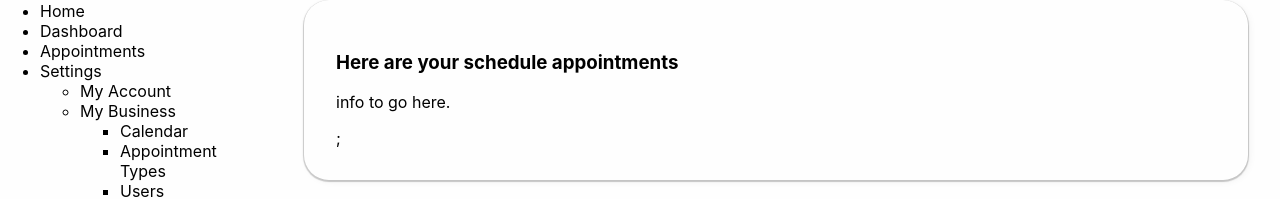
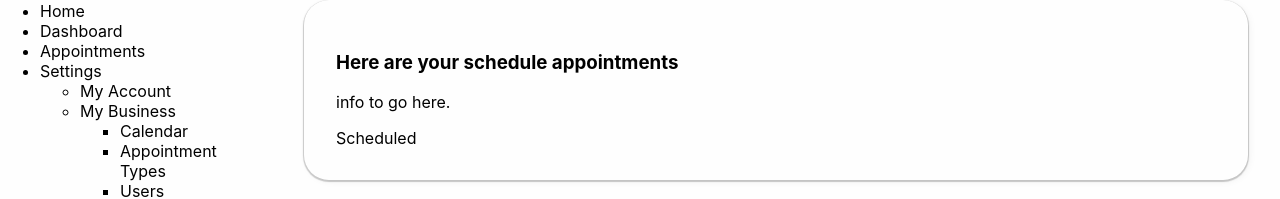
Before and after one commit to ErikPlachta/Calendari, a React (Create React App) app in the folder client/: page / in a window 1280 px wide. Shown: the part 137-336 px from the top of the page. Built offline with nearby package versions, Linux system fonts and the light colour scheme.

Commit message:
Add working basic concept of getting appointment data

```diff
--- a/client/src/assets/json/business.json
+++ b/client/src/assets/json/business.json
@@ -42,7 +42,36 @@
                                         }
                                     }
         },
-        "Appointment_Type"  :   ["0000-0000"],
+        "Appointment_Type"  :   {
+            "0000-0000" : {
+                "_id"           :   "0000-0000",
+                "name"          :   "General",
+                "description"   :   "Schedule an appointment with ${brand_name}.",
+                "date_time"          :   "${date_time}",
+                "Details"        :   {
+                                        "subject"       : "",
+                                        "date"          : "",
+                                        "duration"      : "",
+                                        "time_Start"    : "",
+                                        "timezone"      : "",
+                                        "client"        : {
+                                                            "name": "",
+                                                            "email": "",
+                                                            "phone": ""
+                                        }
+                },
+                "Users"         :   [
+                                        "0000-0000",
+                                        "1111-1111",
+                                        "2222-2222"
+                ],
+                "Appointments"  : [
+                                        "0000-0000-1111",
+                                        "0000-0000-2222",
+                                        "0000-0000-3333"
+                ]
+            }
+        },
         "Appointment"       :   {
             "0000-0000-1111" : {
                                 "_id"               :   "0000-0000-1111",
@@ -120,7 +149,36 @@
                                         }
                                     }
         },
-        "Appointment_Type"  :   ["0000-0000"],
+        "Appointment_Type"  :   {
+            "0000-0000" : {
+                "_id"           :   "0000-0000",
+                "name"          :   "General",
+                "description"   :   "Schedule an appointment with ${brand_name}.",
+                "date_time"          :   "${date_time}",
+                "Details"        :   {
+                                        "subject"       : "",
+                                        "date"          : "",
+                                        "duration"      : "",
+                                        "time_Start"    : "",
+                                        "timezone"      : "",
+                                        "client"        : {
+                                                            "name": "",
+                                                            "email": "",
+                                                            "phone": ""
+                                        }
+                },
+                "Users"         :   [
+                                        "0000-0000",
+                                        "1111-1111",
+                                        "2222-2222"
+                ],
+                "Appointments"  : [
+                                        "0000-0000-1111",
+                                        "0000-0000-2222",
+                                        "0000-0000-3333"
+                ]
+            }
+        },
         "Appointment"       :   {
             "0000-0000-2222" : {
                 "_id"           :   "0000-0000-2222",
@@ -198,7 +256,36 @@
                                         }
                                     }
         },
-        "Appointment_Type"  :   ["0000-0000"],
+        "Appointment_Type"  :   {
+            "0000-0000" : {
+                "_id"           :   "0000-0000",
+                "name"          :   "General",
+                "description"   :   "Schedule an appointment with ${brand_name}.",
+                "date_time"          :   "${date_time}",
+                "Details"        :   {
+                                        "subject"       : "",
+                                        "date"          : "",
+                                        "duration"      : "",
+                                        "time_Start"    : "",
+                                        "timezone"      : "",
+                                        "client"        : {
+                                                            "name": "",
+                                                            "email": "",
+                                                            "phone": ""
+                                        }
+                },
+                "Users"         :   [
+                                        "0000-0000",
+                                        "1111-1111",
+                                        "2222-2222"
+                ],
+                "Appointments"  : [
+                                        "0000-0000-1111",
+                                        "0000-0000-2222",
+                                        "0000-0000-3333"
+                ]
+            }
+        },
         "Appointment"       :   {
             "0000-0000-3333" : {
                 "_id"           :   "0000-0000-3333",
--- a/client/src/pages/Business.js
+++ b/client/src/pages/Business.js
@@ -14,10 +14,10 @@ export default function Business() {
 
   //-- Onboarding connections to take data to verify integrity
   //TODO:: 04/05/22 #EP|| Make GraphQL Connections here
-  const [businesses, setBusinesses] = useState(DB_Business);
-  const [users, setUsers] = useState(DB_User);
-  const [appointments, setAppointments] = useState(DB_Appointment);
-  const [appointment_Types, setAppointment_Types] = useState(DB_Appointment_Type);
+  const [Businesses, setBusinesses] = useState(DB_Business);
+  const [Users, setUsers] = useState(DB_User);
+  const [Appointments, setAppointments] = useState(DB_Appointment);
+  const [Appointment_Types, setAppointment_Types] = useState(DB_Appointment_Type);
 
 
   /*  1. VERIFY IF LOGGED IN    */
@@ -43,32 +43,19 @@ export default function Business() {
   //TODO:: 04/05/22 #EP || Testing basic integrity. Need to build out what these should actually do.
 
   //-- extract business from database based on JWT id
-  const business = businesses[business_id];
+  const business = Businesses[business_id];
   //-- extract schedule from extracted business
   const schedule = business.configuration.schedule;
   //-- extract all users from business //TODO:: 04/05/2022 #EP || Make this the logged in
-  const user     = users[user_id];
+  const user     = Users[user_id];
 
-  //TODO:: 04/05/22 #EP || Onboard Appointments
-  const getAppointments = (business_id) =>{
-    // console.table(appointments)
-    let myAppointments = [];
-    // console.table(myAppointments)
-    for (let entry = 0; entry < business.Appointment.length; entry++){
-      console.log(appointments[business.Appointment[entry]])
-
-      myAppointments.push(appointments[business.Appointment[entry]]);
-    }
+  const appointments = business.Appointment;
 
 
 
-    return [myAppointments];
-    // return myAppointments;
-  };
-
 
   //TODO:: 04/05/22 #EP || Onboard Appointment_Types
-  const appointment_Type = appointment_Types;
+  const appointment_Type = business.Appointment_Type;
 
 
   //----------------------------------------------------------------------------
@@ -133,22 +120,34 @@ export default function Business() {
           <div className='appointments'>
             <p>info to go here.</p>
 
-            { getAppointments(business_id).map( project => (
-              project
-            ))};
 
-              {/* {Object.keys(getAppointments(business_id)).map((values, index) => (
-                  // console.log(index,values)
-                  <span>{values}</span>
-              ))} */}
+            {Object.keys(business.Appointment).map((appointment, index) => (
+              // <h4>{capitalizeFirstLetter(appointment)}</h4>
+              business['Appointment'][appointment]["status"]
 
 
+              // {Object.keys(schedule[dayOfWeek]).map((value, index) => (
+              // {Object.keys(appointments[appointment]).map((value, index) => (
+                // <span>
+                //   {(() => {
+                //     switch (value) {
+                //         case 'start'    :   return  <input type='time' id={(`${dayOfWeek}_start`)} defaultValue={schedule[dayOfWeek][value]}></input>;
+                //         case 'end'      :   return  <input type='time' id={(`${dayOfWeek}_end`)} defaultValue={schedule[dayOfWeek][value]}></input>;
+                //         case 'verified' :   return  <input type="checkbox" id={(`${dayOfWeek}_verified`)} />;
+                //         // checked={checked ? 'checked' : ''}
+                //         default         :   return "NULL";
+                //       }
+                //     })()}
+                //   {/* { (`${schedule[dayOfWeek][time]} -`)  || schedule[dayOfWeek][time] } */}
+                // </span>
+
+
+            ))}
 
 
           </div>
 
         </section>
-
 
 
         {/* Setup Days of Week, section. */}
```
Lines whose indentation alone changed are shown as unchanged.
